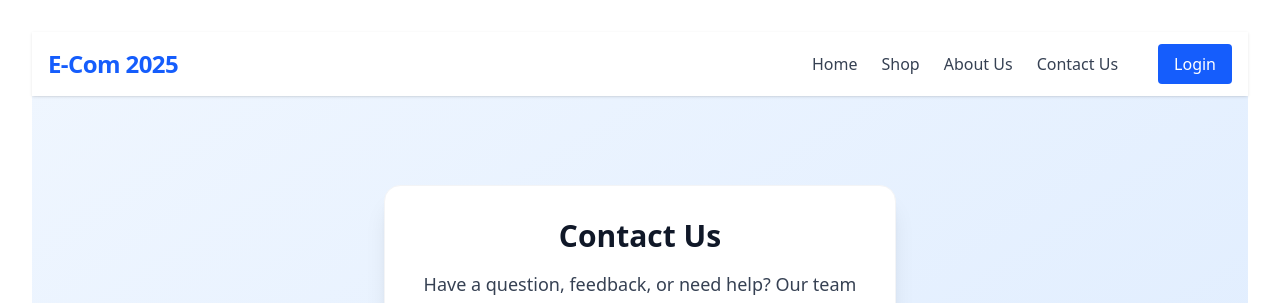
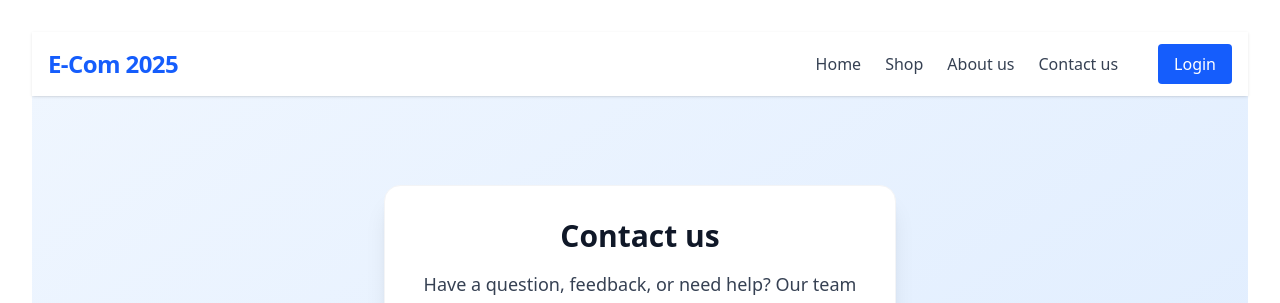
Before and after one commit to sovoessi/e-com-2025-client, a React (Vite) app: page /contact in a window 1280 px wide. Shown: the top 303 px of the page. Built offline with nearby package versions, Linux system fonts and the light colour scheme; no server answers.

Commit message:
updated contact-us and about-us

```diff
--- a/src/components/Navbar.jsx
+++ b/src/components/Navbar.jsx
@@ -79,13 +79,13 @@ const Navbar = () => {
 						to='/about'
 						className='text-gray-700 hover:text-blue-600 transition'
 					>
-						About Us
+						About us
 					</Link>
 					<Link
 						to='/contact'
 						className='text-gray-700 hover:text-blue-600 transition'
 					>
-						Contact Us
+						Contact us
 					</Link>
 					{username ? (
 						<div className='flex items-center gap-2 ml-4'>
--- a/src/pages/AboutUs.jsx
+++ b/src/pages/AboutUs.jsx
@@ -19,16 +19,17 @@ const AboutUs = () => (
 				<p>
 					<span className='font-semibold text-blue-600'>Why Shop With Us?</span>
 				</p>
+				<ul className='list-disc ml-6 mt-2'>
+					<li>Exclusive member-only offers and flash sales</li>
+					<li>Fast, reliable shipping and easy returns</li>
+					<li>Friendly customer support, always here for you</li>
+					<li>Secure checkout and privacy-first policies</li>
+				</ul>
 				<p>
-					<ul className='list-disc ml-6 mt-2'>
-						<li>Exclusive member-only offers and flash sales</li>
-						<li>Fast, reliable shipping and easy returns</li>
-						<li>Friendly customer support, always here for you</li>
-						<li>Secure checkout and privacy-first policies</li>
-					</ul>
 					Join thousands of happy customers who trust E-Com 2025 for their
 					everyday needs. Thank you for being part of our journey!
 				</p>
+
 			</div>
 		</div>
 	</main>
--- a/src/pages/ContactUs.jsx
+++ b/src/pages/ContactUs.jsx
@@ -18,7 +18,7 @@ const ContactUs = () => {
 		<main className='min-h-screen bg-gradient-to-br from-blue-50 to-blue-100 flex items-center justify-center py-12 px-4'>
 			<div className='max-w-lg w-full bg-white p-8 rounded-2xl shadow-xl border border-gray-100'>
 				<h1 className='text-3xl font-extrabold text-gray-900 mb-4 text-center'>
-					Contact Us
+					Contact us
 				</h1>
 				<p className='text-gray-700 text-lg mb-6 text-center'>
 					Have a question, feedback, or need help? Our team is here for you!
```
